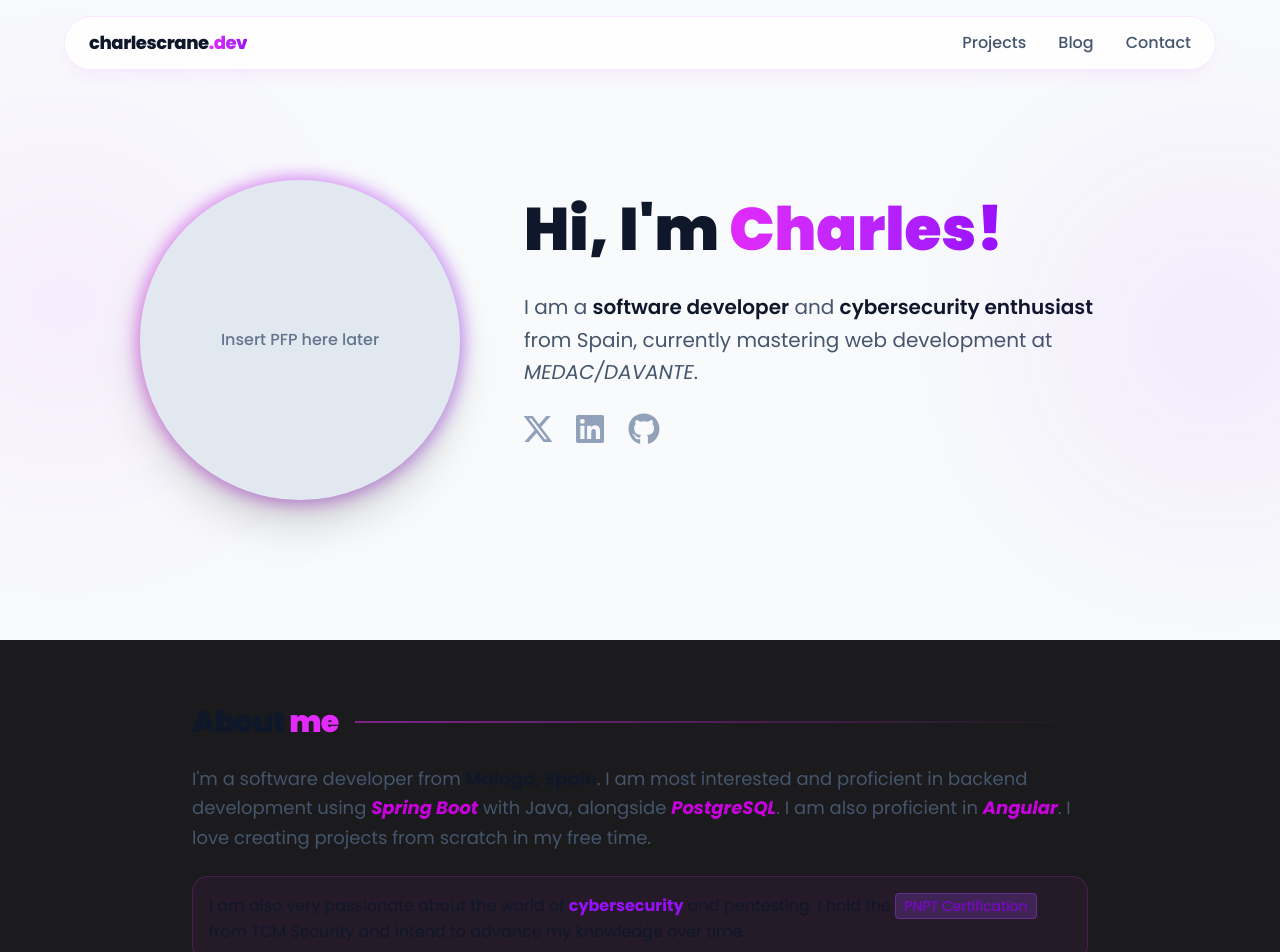
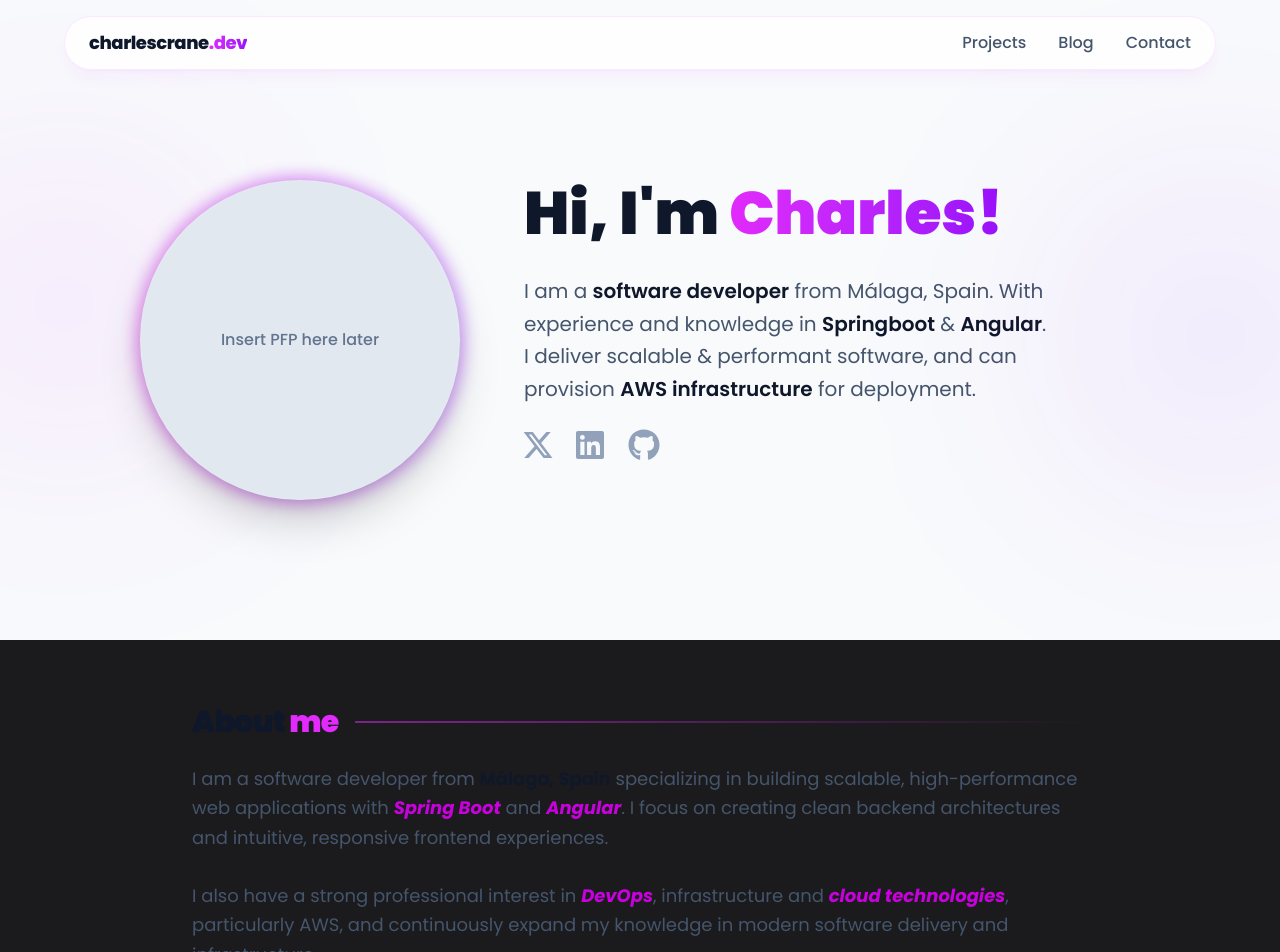
Before and after one commit to ChxrlieExe33/charles-portfolio, an Angular app: page / in a window 1280 px wide. Shown: the top 952 px of the page. Built offline with nearby package versions, Linux system fonts and the light colour scheme.

Commit message:
ui: Updated some of the static text to be more accurate as of late.

```diff
--- a/src/app/components/about-me/about-me.component.html
+++ b/src/app/components/about-me/about-me.component.html
@@ -7,19 +7,15 @@
     </div>
 
     <p class="text-lg leading-relaxed text-slate-600 dark:text-slate-400">
-      I'm a software developer from <span class="text-slate-900 dark:text-white font-semibold">Malaga, Spain</span>.
-      I am most interested and proficient in backend development using
-      <span class="text-fuchsia-600 dark:text-fuchsia-400 font-bold italic">Spring Boot</span> with Java, alongside
-      <span class="text-fuchsia-600 dark:text-fuchsia-400 font-bold italic">PostgreSQL</span>.
-      I am also proficient in <span class="text-fuchsia-600 dark:text-fuchsia-400 font-bold italic">Angular</span>.
-      I love creating projects from scratch in my free time.
+        I am a software developer from <span class="text-slate-900 dark:text-white font-semibold">Málaga, Spain</span> specializing in building scalable, high-performance web applications with <span class="text-fuchsia-600 dark:text-fuchsia-400 font-bold italic">Spring Boot</span> and <span class="text-fuchsia-600 dark:text-fuchsia-400 font-bold italic">Angular</span>. I focus on creating clean backend architectures and intuitive, responsive frontend experiences.
+
+        <br><br>I also have a strong professional interest in <span class="text-fuchsia-600 dark:text-fuchsia-400 font-bold italic">DevOps</span>, infrastructure and <span class="text-fuchsia-600 dark:text-fuchsia-400 font-bold italic">cloud technologies</span>, particularly AWS, and continuously expand my knowledge in modern software delivery and infrastructure.
     </p>
 
     <div class="mt-6 p-4 rounded-2xl bg-fuchsia-500/5 border border-fuchsia-500/20 backdrop-blur-sm">
       <p class="text-md leading-relaxed">
-        I am also very passionate about the world of <span class="text-purple-600 dark:text-purple-400 font-bold">cybersecurity</span> and pentesting.
-        I hold the <span class="px-2 py-0.5 rounded bg-purple-500/20 text-purple-700 dark:text-purple-300 font-mono text-sm border border-purple-500/30">PNPT Certification</span>
-        from TCM Security and intend to advance my knowledge over time.
+        I also hold the <a href="https://certified.tcm-sec.com/acd109a6-3843-4161-8575-1455b4ac69e6#acc.JHGNeTrw" class="px-2 py-0.5 rounded bg-purple-500/20 text-purple-700 dark:text-purple-300 font-mono text-sm border border-purple-500/30">PNPT Certification</a>
+          from TCM Security as I am interested in <span class="text-purple-600 dark:text-purple-400 font-bold">application and infrastructure security</span>.
       </p>
     </div>
   </section>
--- a/src/app/components/hero/hero.component.html
+++ b/src/app/components/hero/hero.component.html
@@ -22,9 +22,7 @@
     </div>
 
     <p class="text-lg md:text-xl text-slate-600 dark:text-slate-400 max-w-xl leading-relaxed">
-      I am a <span class="text-slate-900 dark:text-white font-semibold">software developer</span> and
-      <span class="text-slate-900 dark:text-white font-semibold">cybersecurity enthusiast</span> from Spain,
-      currently mastering web development at <span class="italic">MEDAC/DAVANTE</span>.
+        I am a <span class="text-slate-900 dark:text-white font-semibold">software developer</span> from Málaga, Spain. With experience and knowledge in <span class="text-slate-900 dark:text-white font-semibold">Springboot</span> & <span class="text-slate-900 dark:text-white font-semibold">Angular</span>. <br>I deliver scalable & performant software, and can provision <span class="text-slate-900 dark:text-white font-semibold">AWS infrastructure</span> for deployment.
     </p>
 
     <div class="flex items-center gap-6">
```
